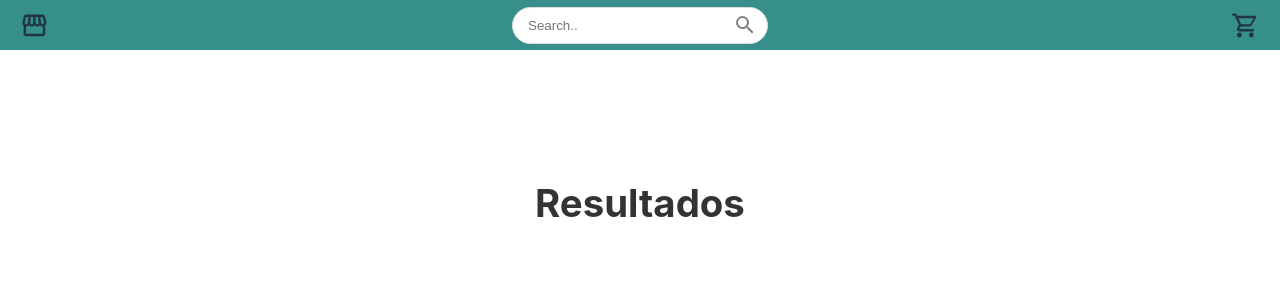
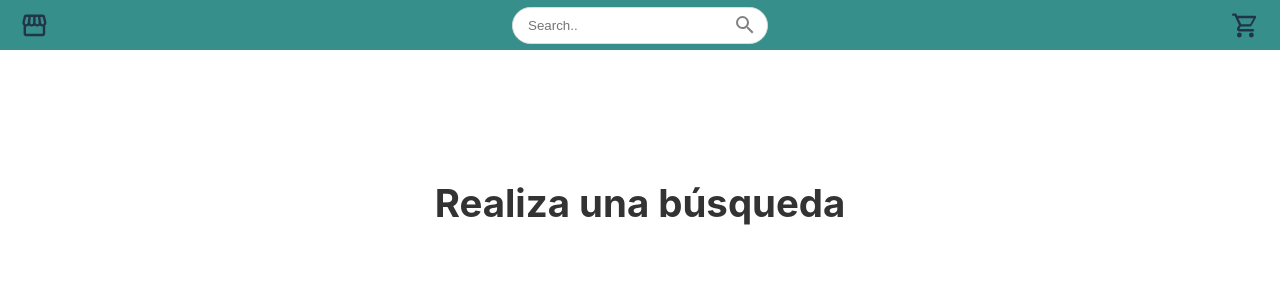
Before and after one commit to enriquecorral/tienda-online, a React (Vite) app: page /search in a window 1280 px wide. Shown: the top 300 px of the page. Built offline with nearby package versions, Linux system fonts and the light colour scheme.

Commit message:
Funcionalidad de búsqueda

```diff
--- a/src/components/Header/index.jsx
+++ b/src/components/Header/index.jsx
@@ -1,17 +1,26 @@
+import { useState } from "react";
+import { useNavigate } from "react-router";
 import Icon from "@mdi/react";
 import { mdiStorefrontOutline, mdiCartOutline, mdiMagnify } from "@mdi/js";
 import "./Header.css";
 
 function Header() {
+  const navigate = useNavigate();
+  const [searchText, setSearchText] = useState("");
+
+  const handleSearch = () => {
+    if (searchText.trim()) {
+      const encodedSearch = encodeURIComponent(searchText);
+      navigate(`/search?query=${encodedSearch}`);
+    }
+  };
+
   return (
     <header className="header">
       {/* Logo a la izquierda */}
       <section className="header__section header__section--logo">
         <div className="header__logo-container">
-          <div
-            onClick={() => console.log("Home clicked")}
-            style={{ display: "contents" }}
-          >
+          <div onClick={() => navigate("/")} style={{ display: "contents" }}>
             <Icon path={mdiStorefrontOutline} size={1.2} />
           </div>
         </div>
@@ -25,8 +34,13 @@ function Header() {
             type="text"
             placeholder="Search.."
             name="search"
+            value={searchText}
+            onChange={(e) => setSearchText(e.target.value)}
           />
-          <button className="header__search-button">
+          <button
+            className="header__search-button"
+            onClick={() => handleSearch()}
+          >
             <Icon path={mdiMagnify} size={1} color="gray" />
           </button>
         </div>
@@ -36,7 +50,7 @@ function Header() {
       <section className="header__section header__section--cart">
         <div className="header__cart-container">
           <div
-            onClick={() => console.log("Cart clicked")}
+            onClick={() => navigate("/search/")}
             style={{ display: "contents" }}
           >
             <Icon path={mdiCartOutline} size={1.2} />
--- a/src/views/Results/index.jsx
+++ b/src/views/Results/index.jsx
@@ -1,13 +1,19 @@
+import { useSearchParams } from "react-router";
 import Header from "../../components/Header";
 
 function Results() {
+  const [searchParams] = useSearchParams();
+  const searchText = searchParams.get("query");
+
   return (
     <>
       <Header />
       <main className="main">
         <section className="main__container">
           <div className="main__content">
-            <h1 className="main__title">Resultados</h1>
+            <h1 className="main__title">
+              {searchText ? `Buscaste: ${searchText}` : "Realiza una búsqueda"}
+            </h1>
           </div>
         </section>
       </main>
```
